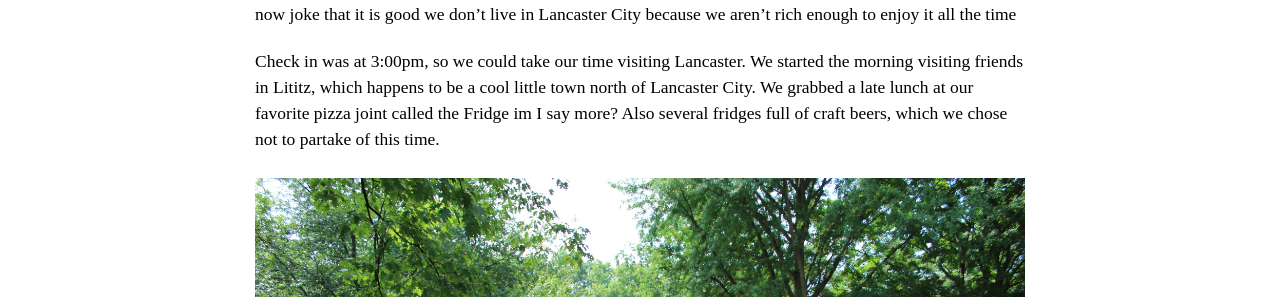
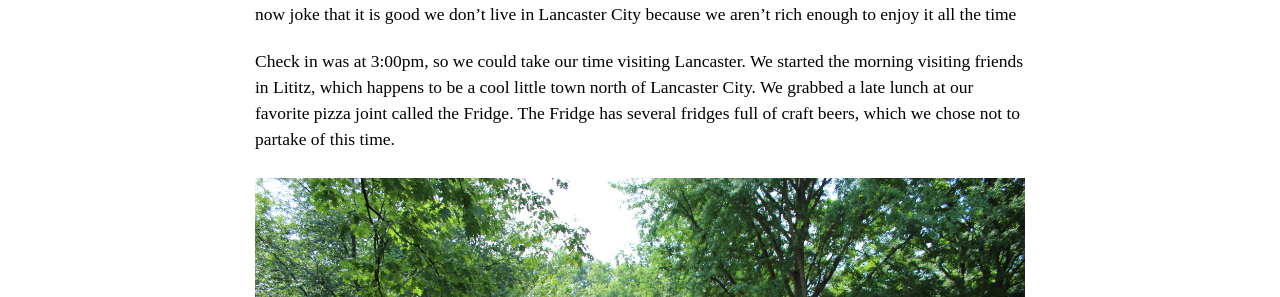
Before and after one commit to pmacMaps/mckinneypartyof5, a Jekyll site: the page built from _posts/2019-03-13-Visiting-Tiny-Estates.md, in a window 1280 px wide and 900 px high, scrolled down 1523 px. Shown: the part 209-506 px from the top of the window. Built offline with Jekyll 4.4.1, drawn with Linux system fonts in a browser that asks for light colours; some web fonts are replaced; comment, search, counter and statistics services are not loaded; some of the changed text lies outside the part shown.

Commit message:
update copy text

```diff
--- a/_posts/2019-03-13-Visiting-Tiny-Estates.md
+++ b/_posts/2019-03-13-Visiting-Tiny-Estates.md
@@ -19,7 +19,7 @@ We had originally planned to stay in a tiny house in Ronks, PA, in June of 2017,
 
 As Lancaster City is near Elizabethtown, we decided we would visit our favorite city during the trip.  We have always loved visiting, walking around, and exploring Lancaster.  It’s a pretty important part of our story.  We now joke that it is good we don’t live in Lancaster City because we aren’t rich enough to enjoy it all the time
 
-Check in was at 3:00pm, so we could take our time visiting Lancaster.  We started the morning visiting friends in Lititz, which happens to be a cool little town north of Lancaster City.  We grabbed a late lunch at our favorite pizza joint called the Fridge im I say more? Also several fridges full of craft beers, which we chose not to partake of this time.
+Check in was at 3:00pm, so we could take our time visiting Lancaster.  We started the morning visiting friends in Lititz, which happens to be a cool little town north of Lancaster City.  We grabbed a late lunch at our favorite pizza joint called the Fridge.  The Fridge has several fridges full of craft beers, which we chose not to partake of this time.
 
 {% include insert-image-post.html url="/assets/images/blog/lititz-springs-park.JPG" description="a playground at Lititz Springs Park" %}
 
```
Also changed, not shown: other parts of _posts/2019-03-13-Visiting-Tiny-Estates.md (+1 -1 lines).
